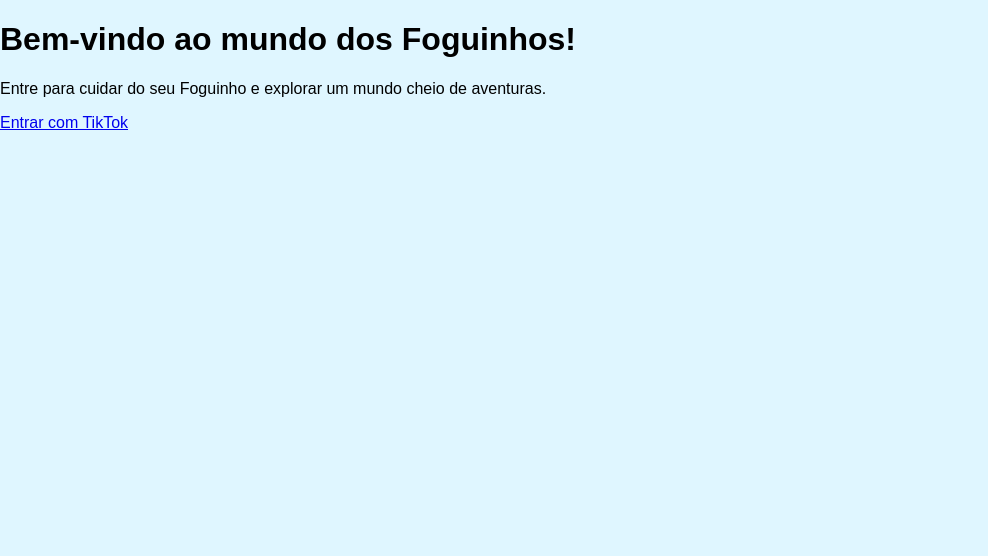
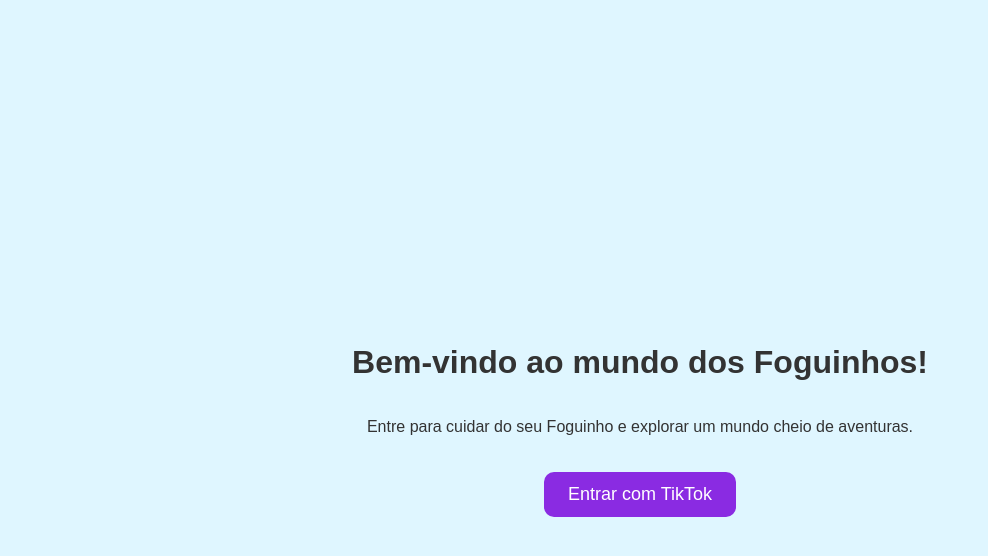
Before and after one commit to playvictor15/login-tiktok, a website: page index.html in a window 1280 px wide. Shown: the whole page, without its empty margins (0-988 px from the left). Drawn offline with Linux system fonts and the light colour scheme.

Commit message:
Update estilo.css

```diff
--- a/estilo.css
+++ b/estilo.css
@@ -3,8 +3,38 @@
   overflow: hidden;
   font-family: sans-serif;
   background-color: #dff6ff;
+  color: #333;
 }
 
+/* Estilo do container da tela inicial */
+.container {
+  display: flex;
+  flex-direction: column;
+  justify-content: center;
+  align-items: center;
+  height: 100vh;
+  text-align: center;
+  padding: 20px;
+}
+
+/* Estilo do botão de login */
+.botao-login {
+  margin-top: 20px;
+  padding: 12px 24px;
+  background-color: #8A2BE2;
+  color: white;
+  border: none;
+  border-radius: 10px;
+  font-size: 18px;
+  text-decoration: none;
+  transition: background-color 0.3s ease;
+}
+
+.botao-login:hover {
+  background-color: #6b23b1;
+}
+
+/* Estilo do botão de login no canvas 3D */
 #login-container {
   position: absolute;
   top: 20px;
```
